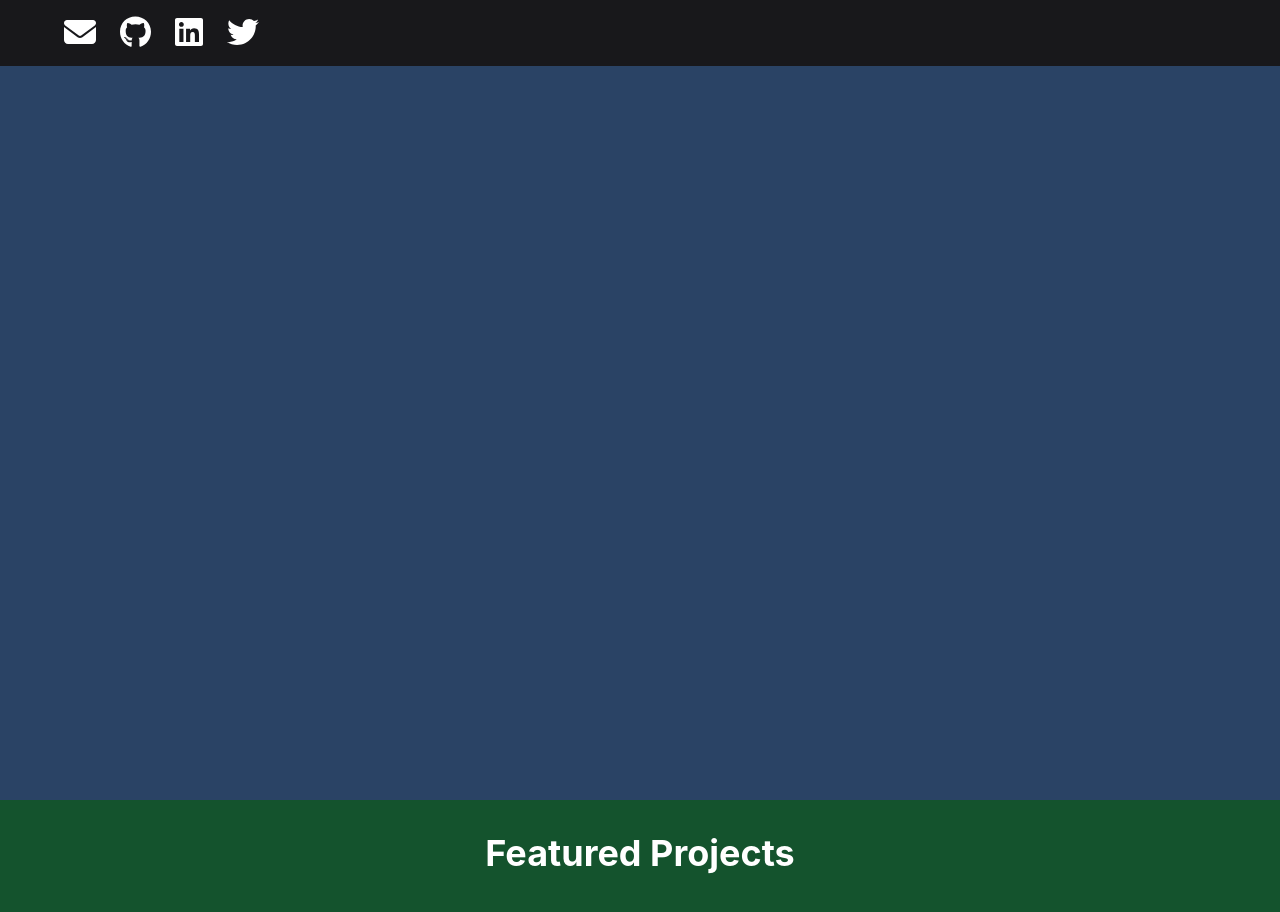
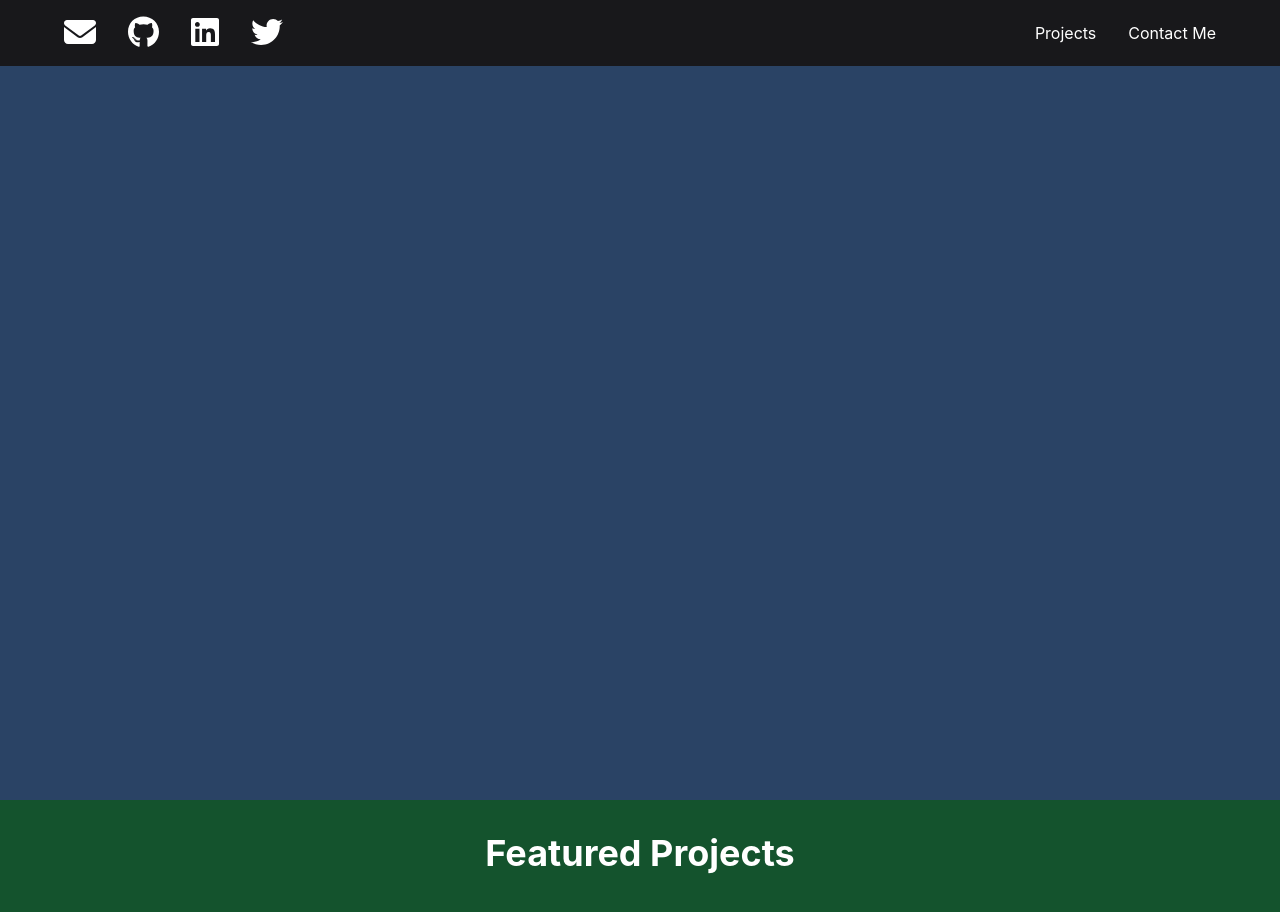
Before and after one commit to DartLane/Portfolio, a React (Create React App) app: page / in a window 1280 px wide. Shown: the top 912 px of the page. Built offline with nearby package versions, Linux system fonts and the light colour scheme.

Commit message:
Refactor Header component: enhance link handling and add navigation links for Projects and Contact Me sections

```diff
--- a/src/components/Header.js
+++ b/src/components/Header.js
@@ -30,7 +30,8 @@ const socials = [
 ];
 
 const Header = () => {
-  const handleClick = (anchor) => () => {
+  const handleClick = (anchor) => (e) => {
+    e.preventDefault();
     const id = `${anchor}-section`;
     const element = document.getElementById(id);
     if (element) {
@@ -61,9 +62,10 @@ const Header = () => {
           alignItems="center"
         >
           <nav>
-            <HStack spacing={6}>
+            <HStack spacing={8}>
               {socials.map(social => (
                 <a
+                  key={social.url}
                   href={social.url}
                   target="_blank"
                   rel="noopener noreferrer"
@@ -75,7 +77,12 @@ const Header = () => {
           </nav>
           <nav>
             <HStack spacing={8}>
-              {/* Add links to Projects and Contact me section */}
+              {
+                <>
+                  <a href="projects" onClick={handleClick("projects")}>Projects</a>
+                  <a href="/#contactme" onClick={handleClick("contactme")}>Contact Me</a>
+                </>
+              }
             </HStack>
           </nav>
         </HStack>
```
